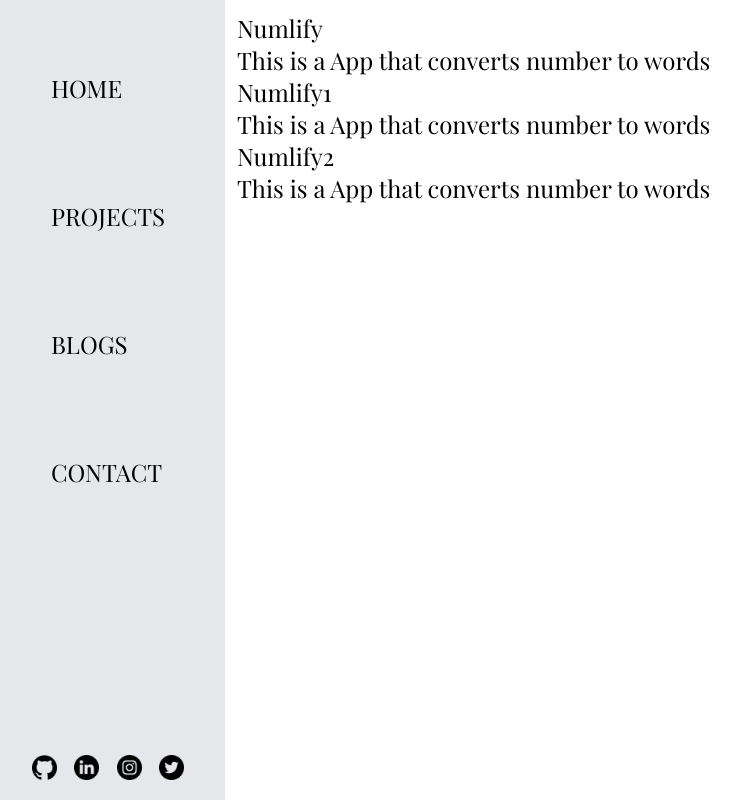
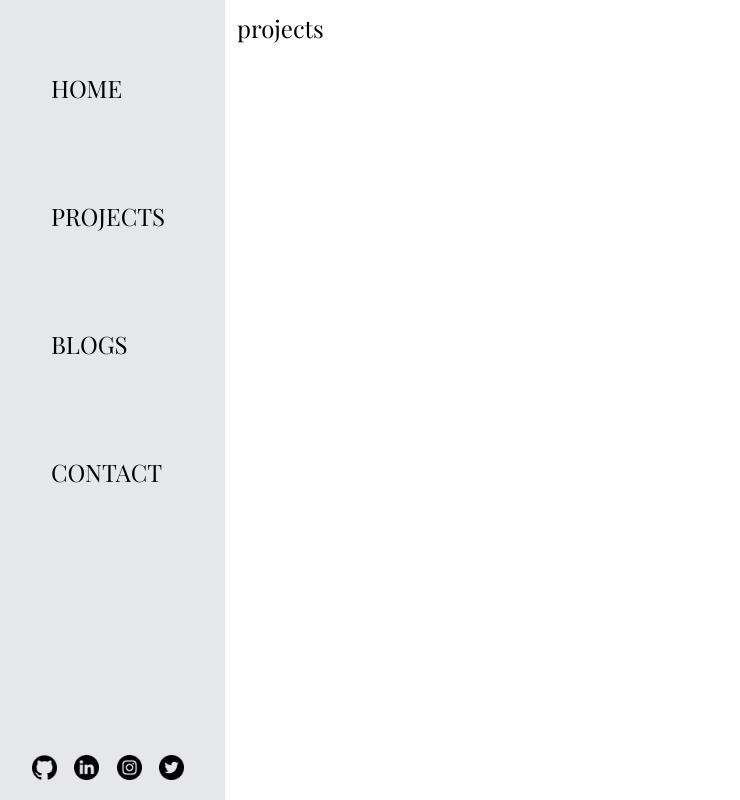
Before and after one commit to arup-basak/arupbasak.com, a Next.js app: page /projects in a window 1280 px wide. Shown: the whole page, without its empty margins (9-749 px from the left). Built offline with nearby package versions, Linux system fonts and the light colour scheme.

Commit message:
Recover Projects Page

```diff
--- a/src/pages/projects.tsx
+++ b/src/pages/projects.tsx
@@ -1,68 +1,9 @@
-import React, { useState } from 'react';
-import { motion, AnimatePresence } from 'framer-motion';
-import Project from '@/components/Project';
-import Head from 'next/head';
-
-const data = [
-  {
-    "id": 0,
-    "name": "Numlify",
-    "description": "This is a App that converts number to words",
-    "full-description": "This is a App that converts number to words",
-    "links": [
-      { "github": "aa" },
-      { "playstore": "aa" }
-    ]
-  },
-  {
-    "id": 1,
-    "name": "Numlify1",
-    "description": "This is a App that converts number to words",
-    "full-description": "This is a App that converts number to words",
-    "links": [
-      { "github": "aa" },
-      { "playstore": "aa" }
-    ]
-  },
-  {
-    "id": 2,
-    "name": "Numlify2",
-    "description": "This is a App that converts number to words",
-    "full-description": "This is a App that converts number to words",
-    "links": [
-      { "github": "aa" },
-      { "playstore": "aa" }
-    ]
-  }
-]
+import React from 'react'
 
 const Projects = () => {
-  const [selectedId, setSelectedId] = useState(0)
+  return (
+    <div>projects</div>
+  )
+}
 
-  return (
-    <>
-      <Head>
-        <title>
-          Projects
-        </title>
-      </Head>
-      {data.map(elem => {
-        return (
-          <motion.div onClick={() => setSelectedId(elem.id)}>
-            <div>{elem.name}</div>
-            <div>{elem.description}</div>
-          </motion.div>
-        )
-      })}
-      <AnimatePresence>
-        {selectedId && <motion.div layoutId={selectedId.toString()}>
-          <motion.div>{data[selectedId]['name']}</motion.div>
-          <motion.div>{data[selectedId]['full-description']}</motion.div>
-          <motion.button onClick={() => setSelectedId(-1)} />
-        </motion.div>}
-      </AnimatePresence>
-    </>
-  );
-};
-
-export default Projects;
+export default Projects
```
